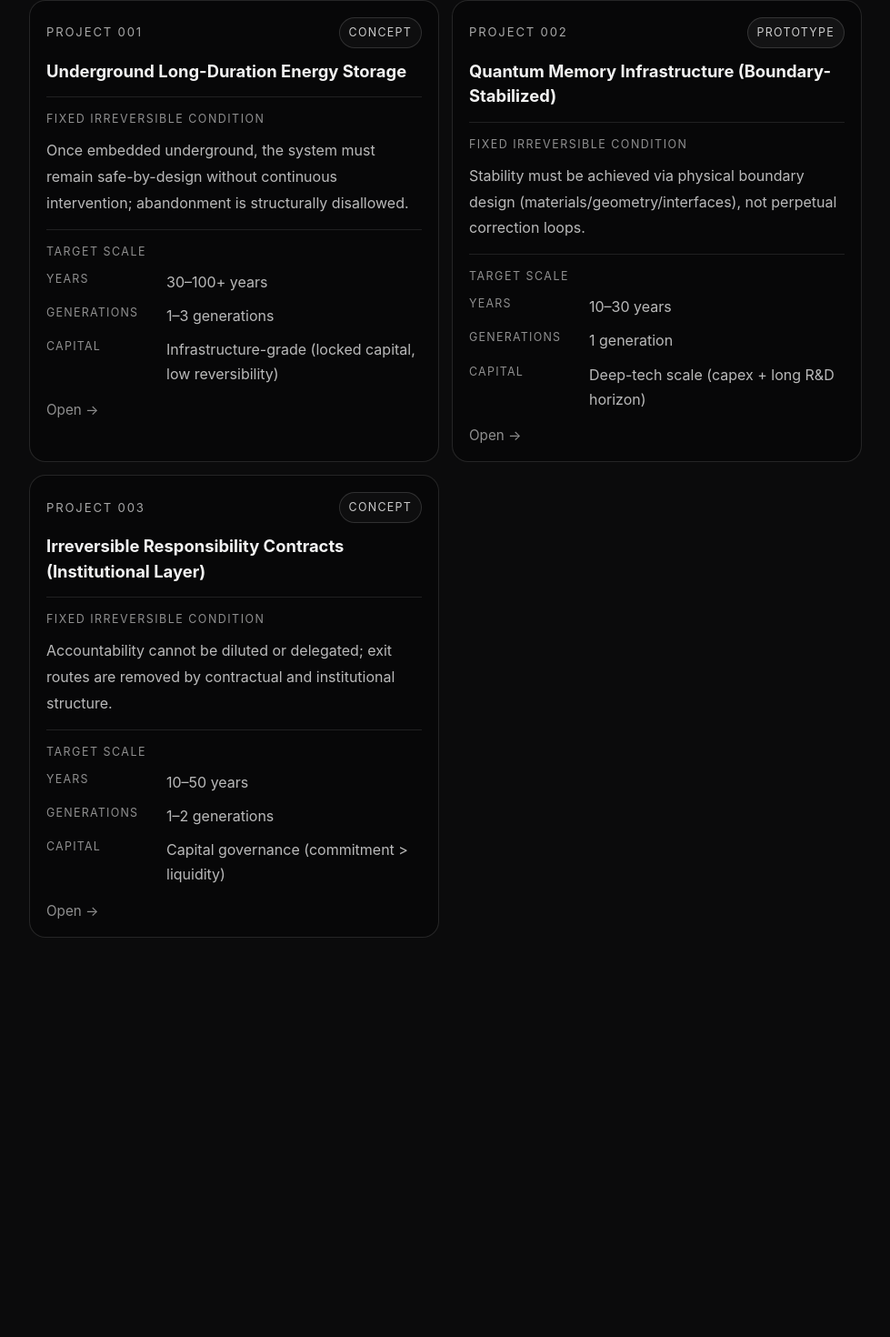
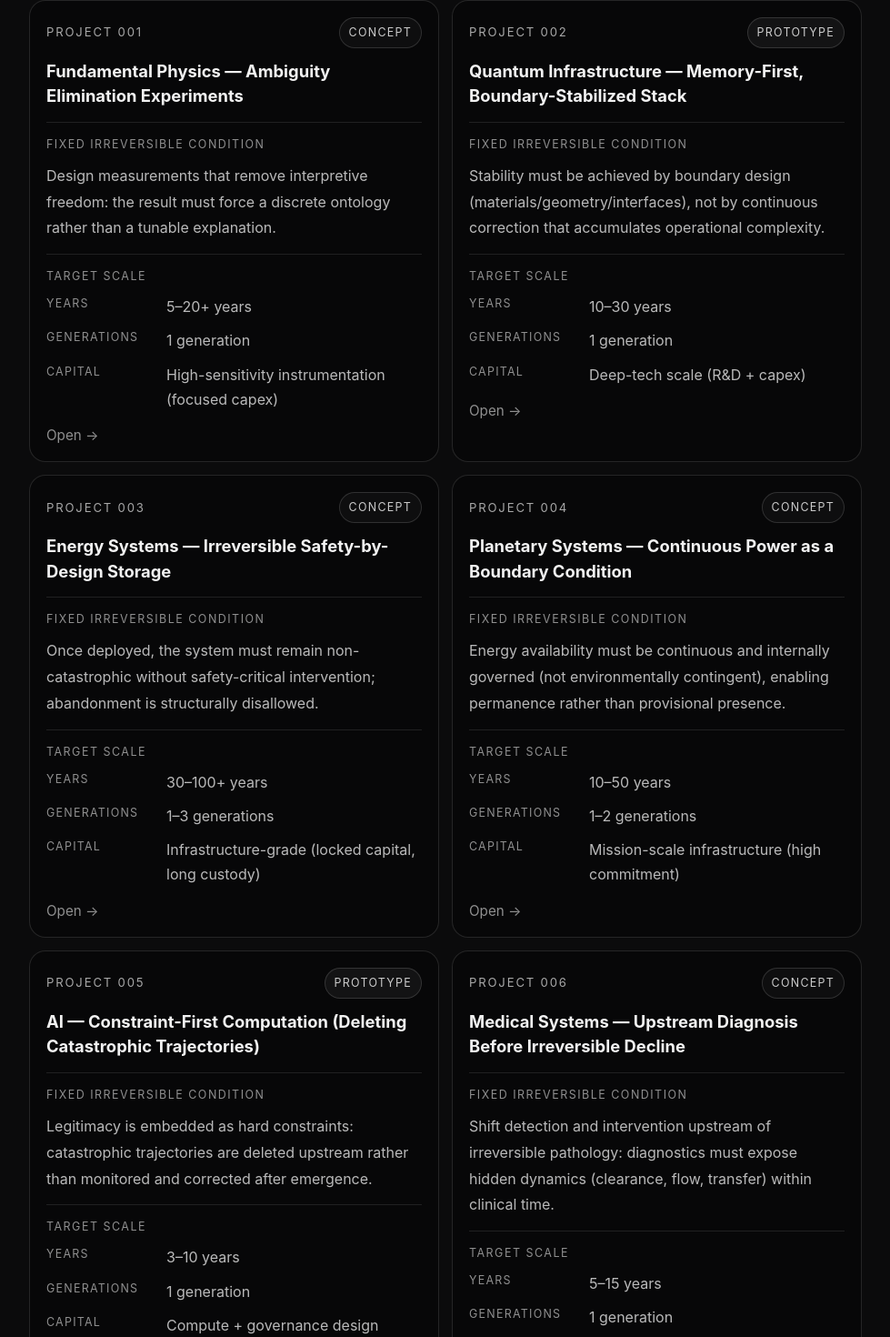
Before and after one commit to z562tbycfd-bit/archenova, a Next.js app: page /projects in a window 1280 px wide. Shown: the part 339-1809 px from the top of the page at 91% size, without its empty margins (150-1129 px from the left). Before the commit the page ends 1490 px from the top, so only its background shows below. Built offline with nearby package versions, Linux system fonts and the light colour scheme.

Commit message:
Expand Projects to 6 domains

```diff
--- a/app/projects/page.tsx
+++ b/app/projects/page.tsx
@@ -21,39 +21,78 @@ const PROJECTS: Project[] = [
   {
     id: "Project 001",
     slug: "project-001",
-    title: "Underground Long-Duration Energy Storage",
+    title: "Fundamental Physics — Ambiguity Elimination Experiments",
     irreversibleCondition:
-      "Once embedded underground, the system must remain safe-by-design without continuous intervention; abandonment is structurally disallowed.",
+      "Design measurements that remove interpretive freedom: the result must force a discrete ontology rather than a tunable explanation.",
     scale: {
-      years: "30–100+ years",
-      generations: "1–3 generations",
-      capital: "Infrastructure-grade (locked capital, low reversibility)",
+      years: "5–20+ years",
+      generations: "1 generation",
+      capital: "High-sensitivity instrumentation (focused capex)",
     },
     phase: "Concept",
   },
   {
     id: "Project 002",
     slug: "project-002",
-    title: "Quantum Memory Infrastructure (Boundary-Stabilized)",
+    title: "Quantum Infrastructure — Memory-First, Boundary-Stabilized Stack",
     irreversibleCondition:
-      "Stability must be achieved via physical boundary design (materials/geometry/interfaces), not perpetual correction loops.",
+      "Stability must be achieved by boundary design (materials/geometry/interfaces), not by continuous correction that accumulates operational complexity.",
     scale: {
       years: "10–30 years",
       generations: "1 generation",
-      capital: "Deep-tech scale (capex + long R&D horizon)",
+      capital: "Deep-tech scale (R&D + capex)",
     },
     phase: "Prototype",
   },
   {
     id: "Project 003",
     slug: "project-003",
-    title: "Irreversible Responsibility Contracts (Institutional Layer)",
+    title: "Energy Systems — Irreversible Safety-by-Design Storage",
     irreversibleCondition:
-      "Accountability cannot be diluted or delegated; exit routes are removed by contractual and institutional structure.",
+      "Once deployed, the system must remain non-catastrophic without safety-critical intervention; abandonment is structurally disallowed.",
+    scale: {
+      years: "30–100+ years",
+      generations: "1–3 generations",
+      capital: "Infrastructure-grade (locked capital, long custody)",
+    },
+    phase: "Concept",
+  },
+  {
+    id: "Project 004",
+    slug: "project-004",
+    title: "Planetary Systems — Continuous Power as a Boundary Condition",
+    irreversibleCondition:
+      "Energy availability must be continuous and internally governed (not environmentally contingent), enabling permanence rather than provisional presence.",
     scale: {
       years: "10–50 years",
       generations: "1–2 generations",
-      capital: "Capital governance (commitment > liquidity)",
+      capital: "Mission-scale infrastructure (high commitment)",
+    },
+    phase: "Concept",
+  },
+  {
+    id: "Project 005",
+    slug: "project-005",
+    title: "AI — Constraint-First Computation (Deleting Catastrophic Trajectories)",
+    irreversibleCondition:
+      "Legitimacy is embedded as hard constraints: catastrophic trajectories are deleted upstream rather than monitored and corrected after emergence.",
+    scale: {
+      years: "3–10 years",
+      generations: "1 generation",
+      capital: "Compute + governance design (capability-compressed)",
+    },
+    phase: "Prototype",
+  },
+  {
+    id: "Project 006",
+    slug: "project-006",
+    title: "Medical Systems — Upstream Diagnosis Before Irreversible Decline",
+    irreversibleCondition:
+      "Shift detection and intervention upstream of irreversible pathology: diagnostics must expose hidden dynamics (clearance, flow, transfer) within clinical time.",
+    scale: {
+      years: "5–15 years",
+      generations: "1 generation",
+      capital: "Clinical-grade validation (devices + trials)",
     },
     phase: "Concept",
   },
```
